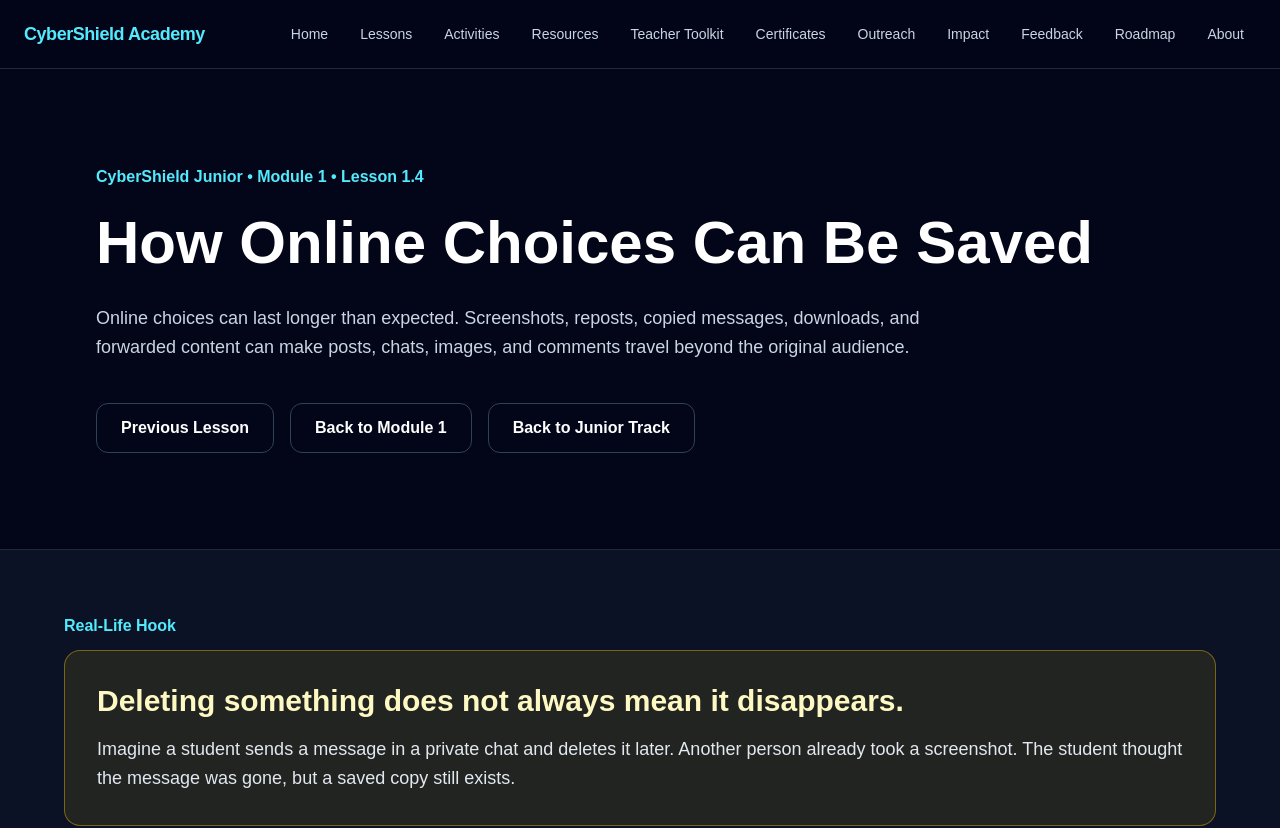
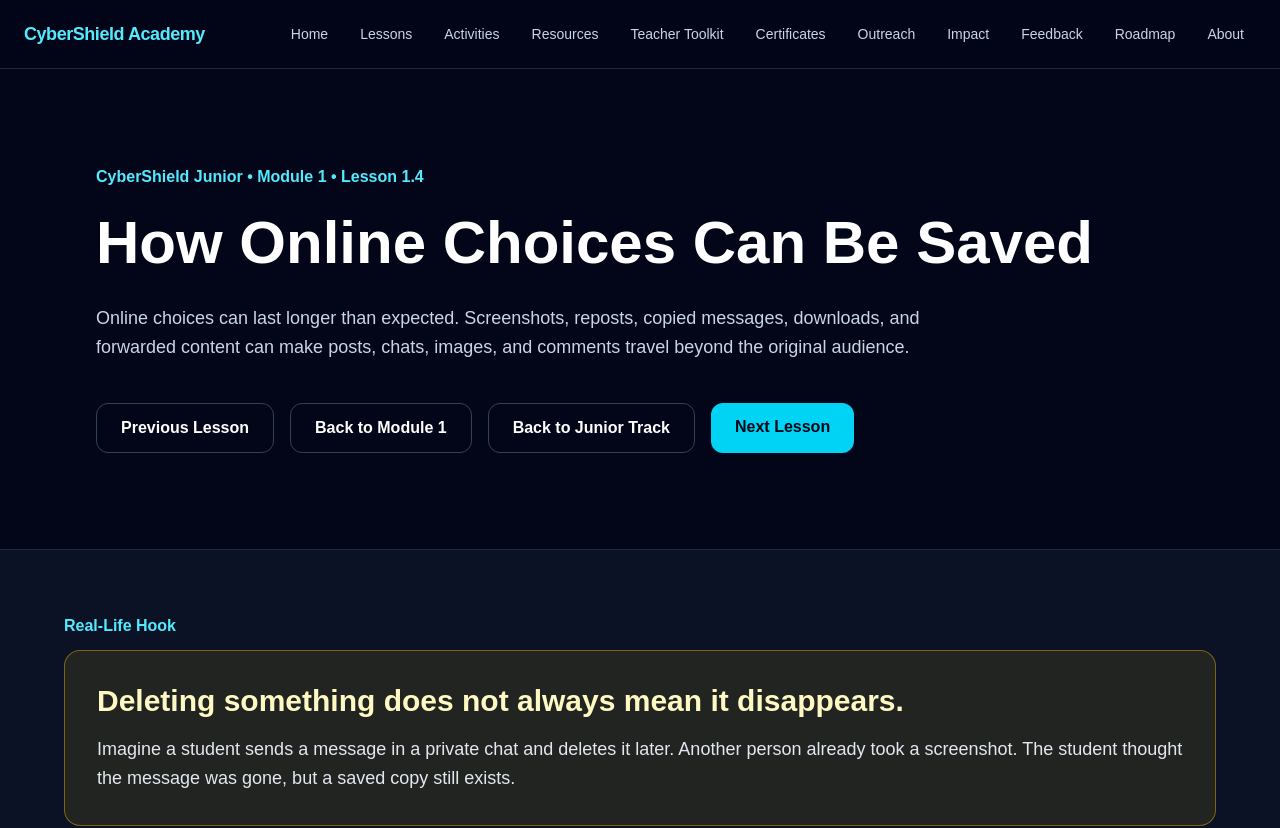
Before and after one commit to sanjith-cpu/cybershield-academy, a Next.js app: page /junior/digital-life-and-online-identity/how-online-choices-can-be-saved in a window 1280 px wide. Shown: the top 828 px of the page. Built offline with nearby package versions, Linux system fonts and the light colour scheme.

Commit message:
Add top next buttons to Junior module 1 lessons

```diff
--- a/app/junior/digital-life-and-online-identity/how-online-choices-can-be-saved/page.tsx
+++ b/app/junior/digital-life-and-online-identity/how-online-choices-can-be-saved/page.tsx
@@ -233,6 +233,12 @@ export default function HowOnlineChoicesCanBeSavedPage() {
             className="rounded-xl border border-slate-700 px-6 py-3 font-semibold hover:border-cyan-400 transition text-center"
           >
             Back to Junior Track
+          </Link>
+          <Link
+            href="/junior/digital-life-and-online-identity/managing-your-digital-reputation"
+            className="rounded-xl bg-cyan-400 px-6 py-3 font-semibold text-slate-950 hover:bg-cyan-300 transition text-center"
+          >
+            Next Lesson
           </Link>
         </div>
       </section>
--- a/app/junior/digital-life-and-online-identity/managing-your-digital-reputation/page.tsx
+++ b/app/junior/digital-life-and-online-identity/managing-your-digital-reputation/page.tsx
@@ -221,6 +221,12 @@ export default function ManagingYourDigitalReputationPage() {
             className="rounded-xl border border-slate-700 px-6 py-3 font-semibold hover:border-cyan-400 transition text-center"
           >
             Back to Junior Track
+          </Link>
+          <Link
+            href="/junior/digital-life-and-online-identity/review"
+            className="rounded-xl bg-cyan-400 px-6 py-3 font-semibold text-slate-950 hover:bg-cyan-300 transition text-center"
+          >
+            Next Lesson
           </Link>
         </div>
       </section>
--- a/app/junior/digital-life-and-online-identity/public-vs-private-online-spaces/page.tsx
+++ b/app/junior/digital-life-and-online-identity/public-vs-private-online-spaces/page.tsx
@@ -233,6 +233,12 @@ export default function PublicVsPrivateOnlineSpacesPage() {
             className="rounded-xl border border-slate-700 px-6 py-3 font-semibold hover:border-cyan-400 transition text-center"
           >
             Back to Junior Track
+          </Link>
+          <Link
+            href="/junior/digital-life-and-online-identity/how-online-choices-can-be-saved"
+            className="rounded-xl bg-cyan-400 px-6 py-3 font-semibold text-slate-950 hover:bg-cyan-300 transition text-center"
+          >
+            Next Lesson
           </Link>
         </div>
       </section>
--- a/app/junior/digital-life-and-online-identity/usernames-profiles-and-first-impressions/page.tsx
+++ b/app/junior/digital-life-and-online-identity/usernames-profiles-and-first-impressions/page.tsx
@@ -189,6 +189,12 @@ export default function UsernamesProfilesAndFirstImpressionsPage() {
             className="rounded-xl border border-slate-700 px-6 py-3 font-semibold hover:border-cyan-400 transition text-center"
           >
             Back to Junior Track
+          </Link>
+          <Link
+            href="/junior/digital-life-and-online-identity/public-vs-private-online-spaces"
+            className="rounded-xl bg-cyan-400 px-6 py-3 font-semibold text-slate-950 hover:bg-cyan-300 transition text-center"
+          >
+            Next Lesson
           </Link>
         </div>
       </section>
--- a/app/junior/digital-life-and-online-identity/what-your-online-identity-includes/page.tsx
+++ b/app/junior/digital-life-and-online-identity/what-your-online-identity-includes/page.tsx
@@ -182,6 +182,12 @@ export default function WhatYourOnlineIdentityIncludesPage() {
             className="rounded-xl border border-slate-700 px-6 py-3 font-semibold hover:border-cyan-400 transition text-center"
           >
             Back to Junior Track
+          </Link>
+          <Link
+            href="/junior/digital-life-and-online-identity/usernames-profiles-and-first-impressions"
+            className="rounded-xl bg-cyan-400 px-6 py-3 font-semibold text-slate-950 hover:bg-cyan-300 transition text-center"
+          >
+            Next Lesson
           </Link>
         </div>
       </section>
```
